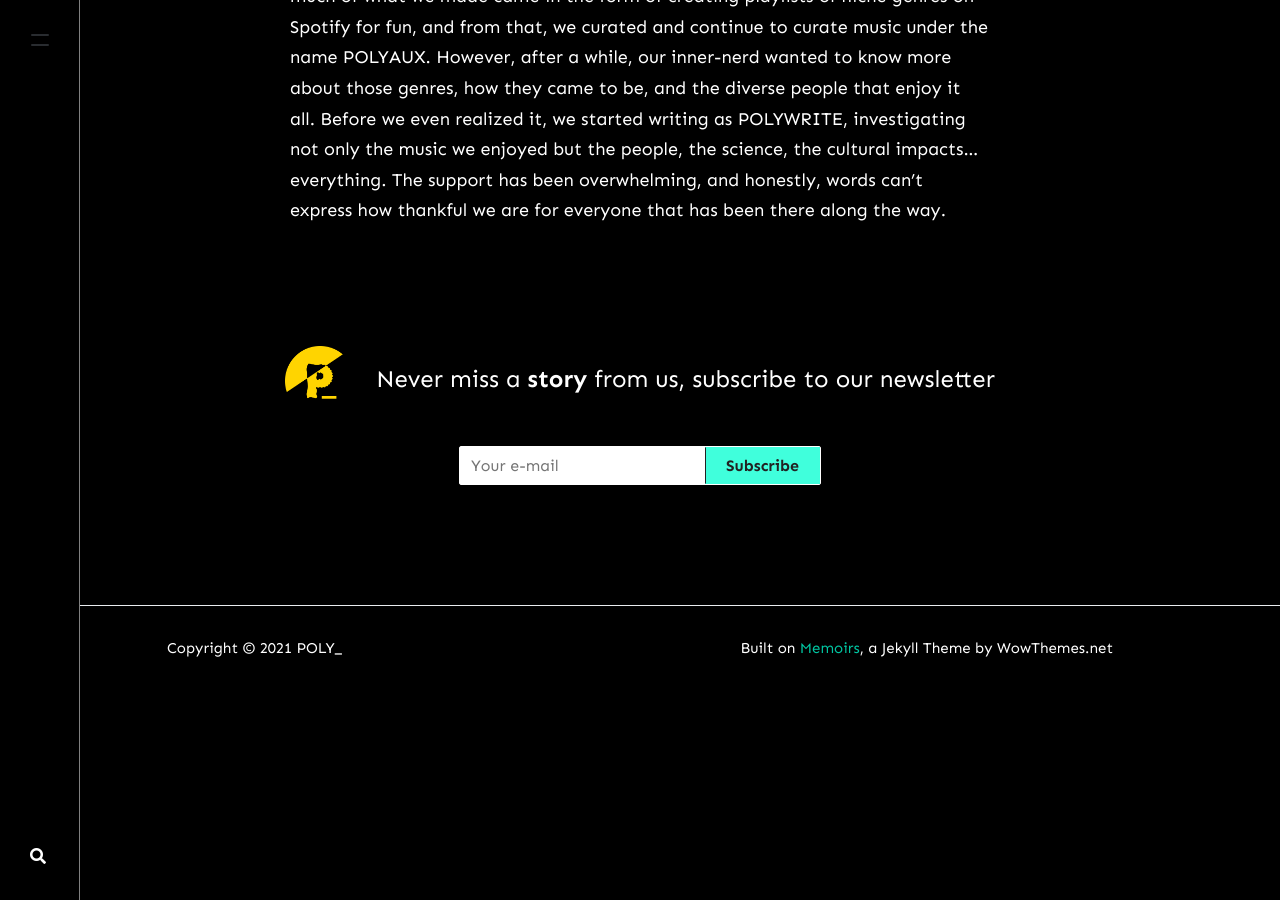
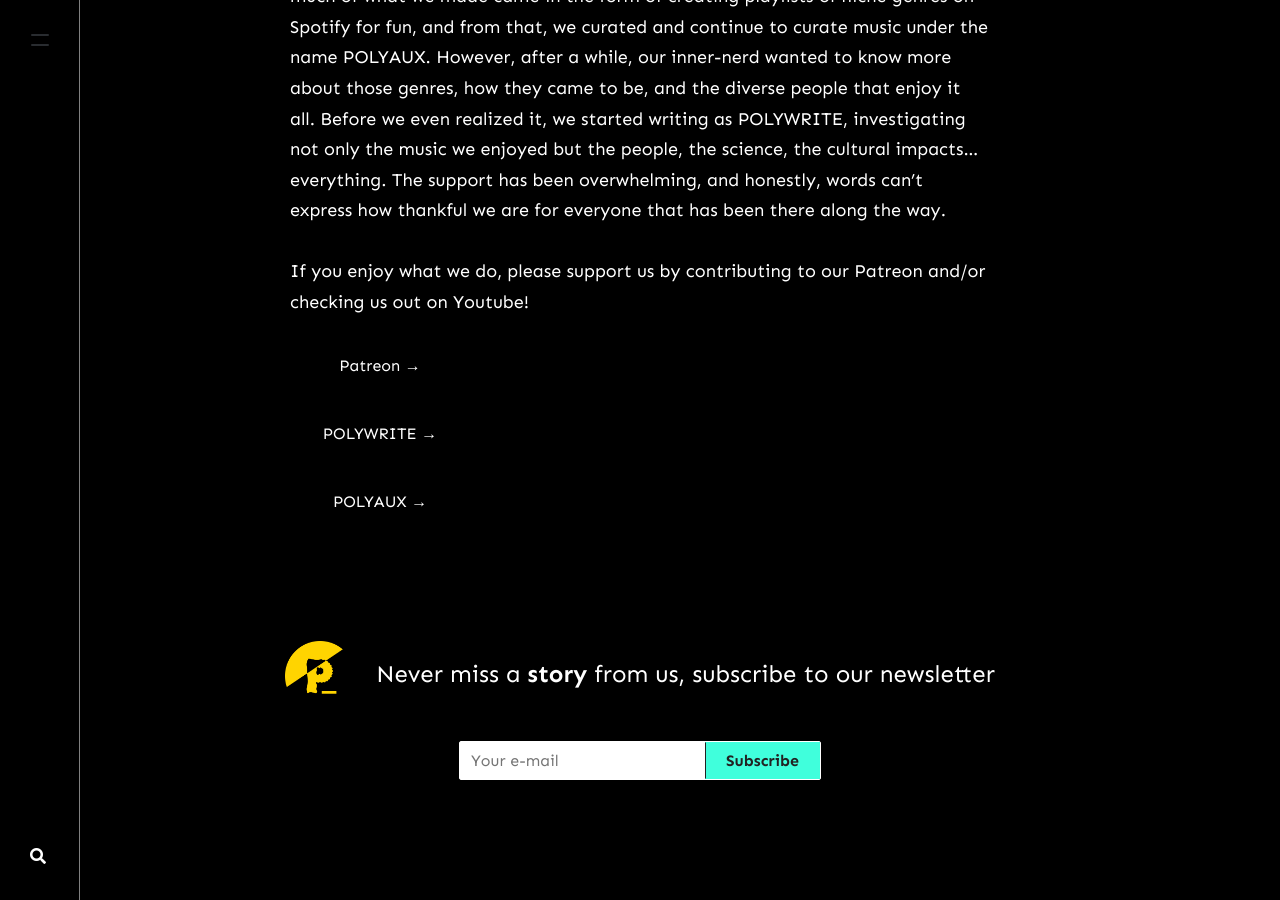
Before and after one commit to polywriteaux/polywriteaux.github.io, a Jekyll site: the page built from _pages/about.md, in a window 1280 px wide and 900 px high, scrolled down 1080 px. Built offline with Jekyll 4.4.1, drawn with Linux system fonts in a browser that asks for light colours; nearby versions of some CDN libraries; comment, search, counter and statistics services are not loaded; before the commit the page ends 1772 px from its top, so only the background shows below that.

Commit message:
Update about.md

```diff
--- a/_pages/about.md
+++ b/_pages/about.md
@@ -9,5 +9,12 @@
 
 POLY_ came about during the lockdown in the crazy year of 2020. Originally, much of what we made came in the form of creating playlists of niche genres on Spotify for fun, and from that, we curated and continue to curate music under the name POLYAUX. However, after a while, our inner-nerd wanted to know more about those genres, how they came to be, and the diverse people that enjoy it all. Before we even realized it, we started writing as POLYWRITE, investigating not only the music we enjoyed but the people, the science, the cultural impacts... everything. The support has been overwhelming, and honestly, words can't express how thankful we are for everyone that has been there along the way.
 
+<!---->
 
-<!-- <a target="_blank" href="https://bootstrapstarter.com/jekyll-theme-memoirs/" class="btn btn-dark"> Support us on Patreon! &rarr;</a> -->
+If you enjoy what we do, please support us by contributing to our Patreon and/or checking us out on Youtube!
+
+<a target="_blank" href="" class="btn btn-dark"> Patreon &rarr;</a>
+
+<a target="_blank" href="" class="btn btn-dark"> POLYWRITE &rarr;</a>
+
+<a target="_blank" href="" class="btn btn-dark"> POLYAUX &rarr;</a>
```
